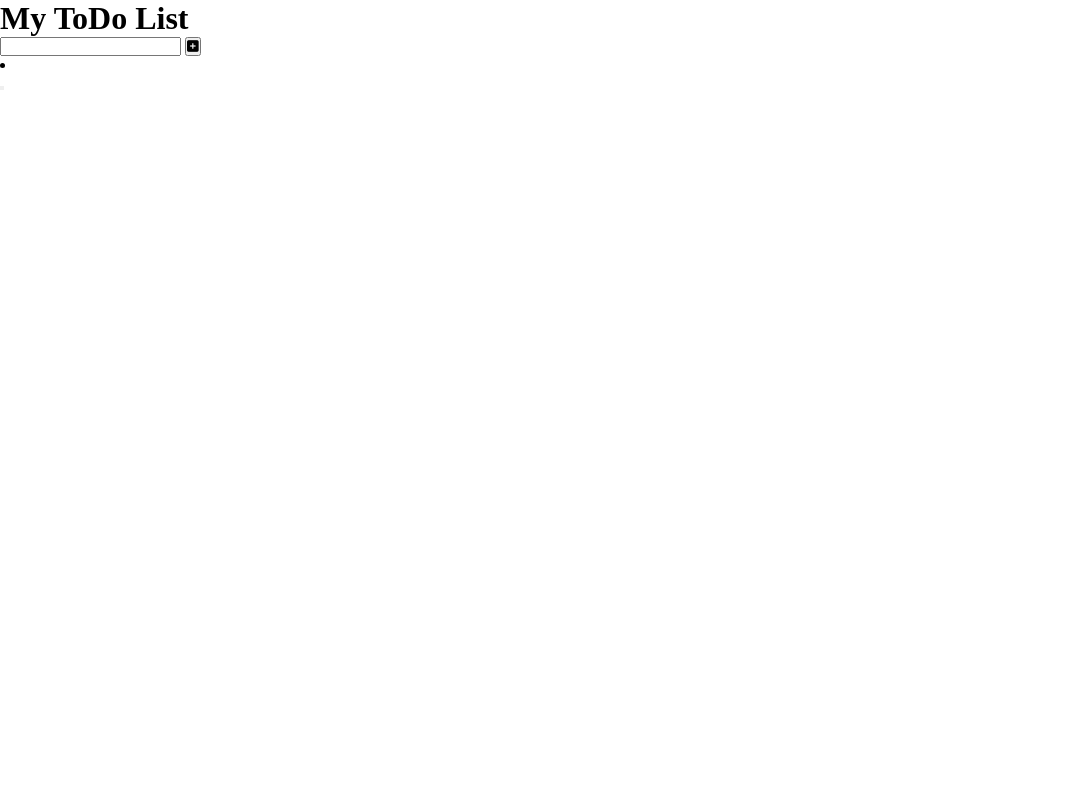
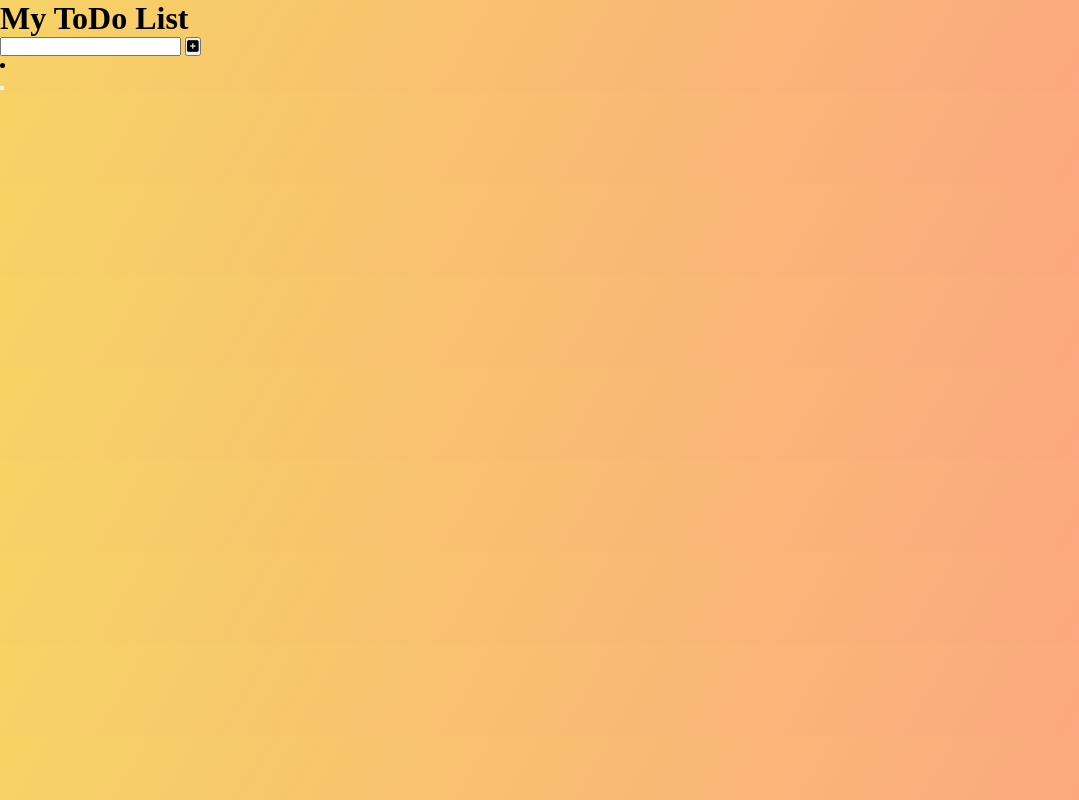
Before and after one commit to RaevenTech/Epicode-Homework-M1D9, a plain HTML site: page index.html in a window 1280 px wide. Shown: the whole page, without its empty margins (0-1079 px from the left). Drawn offline with Linux system fonts and the light colour scheme.

Commit message:
todo list

```diff
--- a/styles.css
+++ b/styles.css
@@ -4,5 +4,5 @@
     box-sizing: border-box;
 }
 body{
-    background-image: linear-gradrient(120deg, #f6d365, #fda085);
+    background-image: linear-gradient(120deg, #f6d365, #fda085);
 }
```
